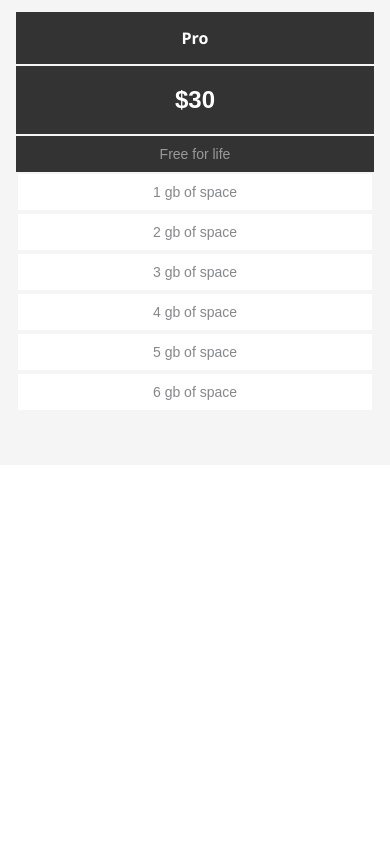
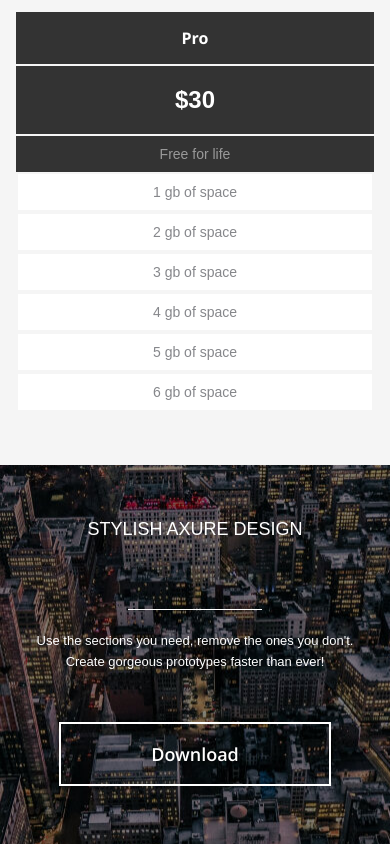
Before and after one commit to evgKireev/AXIT, a plain HTML site: page index.html in a window 390 px wide. Shown: the part 3997-4841 px from the top of the page. Before the commit the page ends 4462 px from the top, so only its background shows below. Drawn offline with Linux system fonts and the light colour scheme; files whose address does not match are found by name.

Commit message:
add media download

```diff
--- a/app/scss/_media.scss
+++ b/app/scss/_media.scss
@@ -346,4 +346,13 @@
                                  transform: translateY(0);
                                }
                              }
+                             .download {
+                               padding: 43px 16px 58px;
+                               &__subtitle {
+                                 margin-bottom: 50px;
+                               }
+                               &__btn {
+                                 padding: 1em 5em;
+                               }
+                             }
                            }
--- a/app/scss/style.scss
+++ b/app/scss/style.scss
@@ -369,7 +369,7 @@
                   }
 
                   .download {
-                    padding: 110px 0 50px;
+                    padding: 110px 16px 50px;
                     background: linear-gradient(rgba(0, 0, 0, 0.5));
                     background-image: url(..//images/download-bg.jpg);
                     background-position: center;
```
Also changed, not shown: index.html (+4 -4 lines), app/css/style.min.css.
